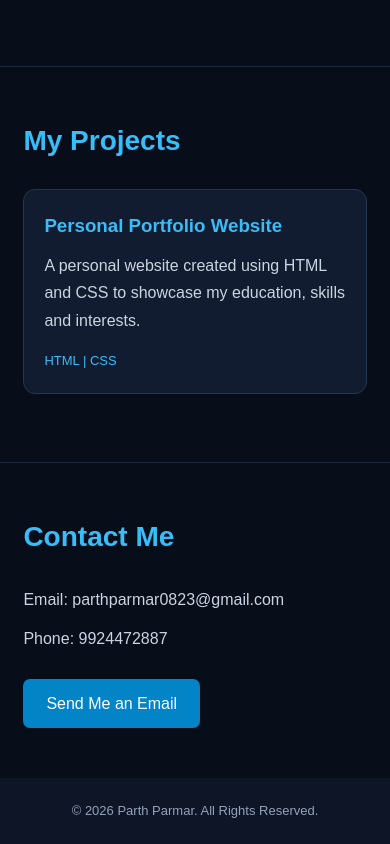
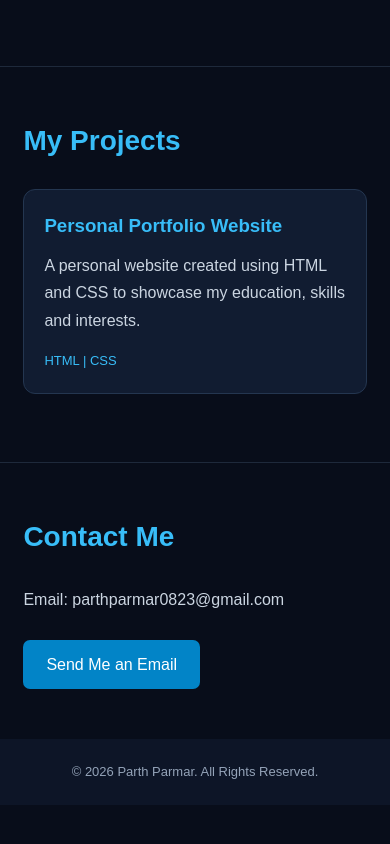
Before and after one commit to theparthh23/parth-portfolio, a plain HTML site: page index.html in a window 390 px wide. Shown: the part 2218-3062 px from the top of the page. After the commit the page ends 3023 px from the top, so only its background shows below. Drawn offline with Linux system fonts and the light colour scheme.

Commit message:
Remove phone number from contact information
Removed phone number from the contact section.

```diff
--- a/index.html
+++ b/index.html
@@ -151,8 +151,6 @@
 
         <p>Email: parthparmar0823@gmail.com</p>
 
-        <p>Phone: 9924472887</p>
-
         <a href="mailto:parthparmar0823@gmail.com"
            class="btn">
             Send Me an Email
```
